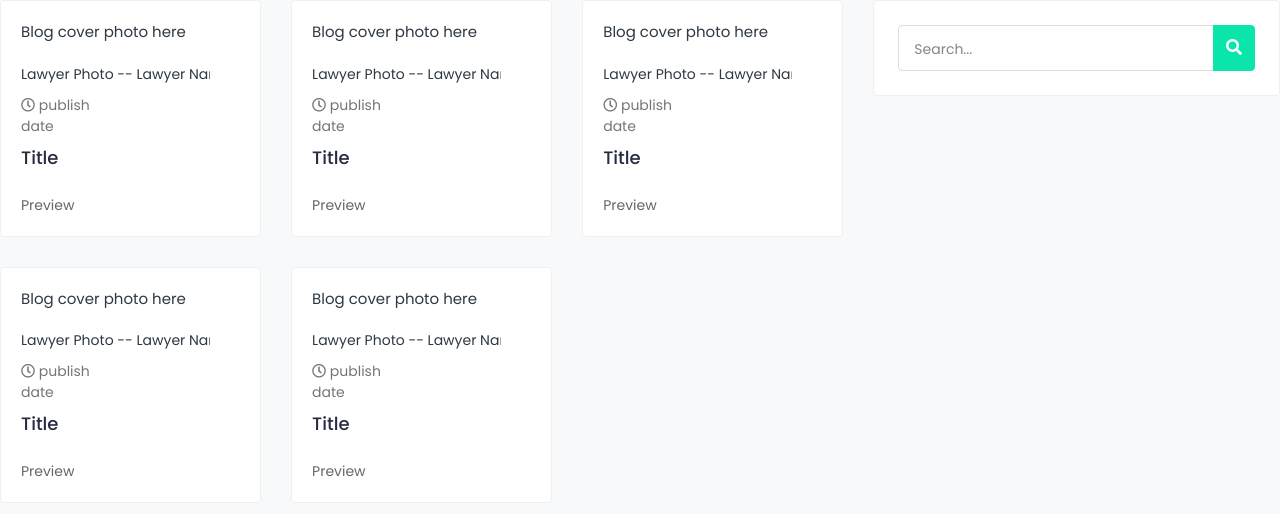
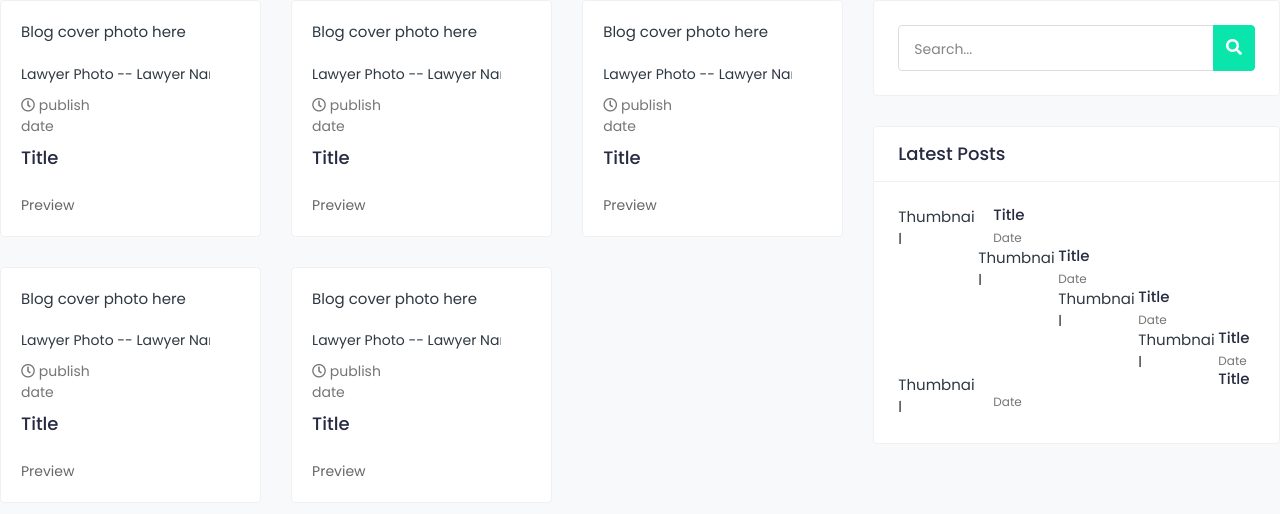
Before and after one commit to a4w/ruslan-legal-service, a React (Create React App) app in the folder frontend/legal-service-app/: page /blogs in a window 1280 px wide. Shown: the top 514 px of the page. Built offline with nearby package versions, Linux system fonts and the light colour scheme.

Commit message:
Latest blogs list

```diff
--- a/frontend/legal-service-app/src/Blogs.js
+++ b/frontend/legal-service-app/src/Blogs.js
@@ -26,6 +26,7 @@ const Blogs = () => {
             </div>
             <div className="col-lg-4 col-md-12 sidebar-right theiaStickySidebar">
                 <Search />
+                <LatestBlogs latest={blogs} />
             </div>
         </div>
     );
@@ -63,4 +64,43 @@ const Search = () => {
         </div>
     );
 };
+
+const LatestBlogs = ({ latest }) => {
+    return (
+        <div className="card post-widget">
+            <div className="card-header">
+                <h4 className="card-title">Latest Posts</h4>
+            </div>
+            <div className="card-body">
+                <LatestBlogList latest={latest} />
+            </div>
+        </div>
+    );
+};
+const LatestBlogCard = () => {
+    return (
+        <>
+            <div className="post-thumb">
+                <a href="blog-details.html">Thumbnail</a>
+            </div>
+            <div className="post-info">
+                <h4>
+                    <a href="blog-details.html">Title</a>
+                </h4>
+                <p>Date</p>
+            </div>
+        </>
+    );
+};
+const LatestBlogList = ({ latest }) => {
+    return (
+        <ul className="latest-posts">
+            <li>
+                {latest.map((blog) => (
+                    <LatestBlogCard key={blog.id} lawer={blog} />
+                ))}
+            </li>
+        </ul>
+    );
+};
 export default Blogs;
```
